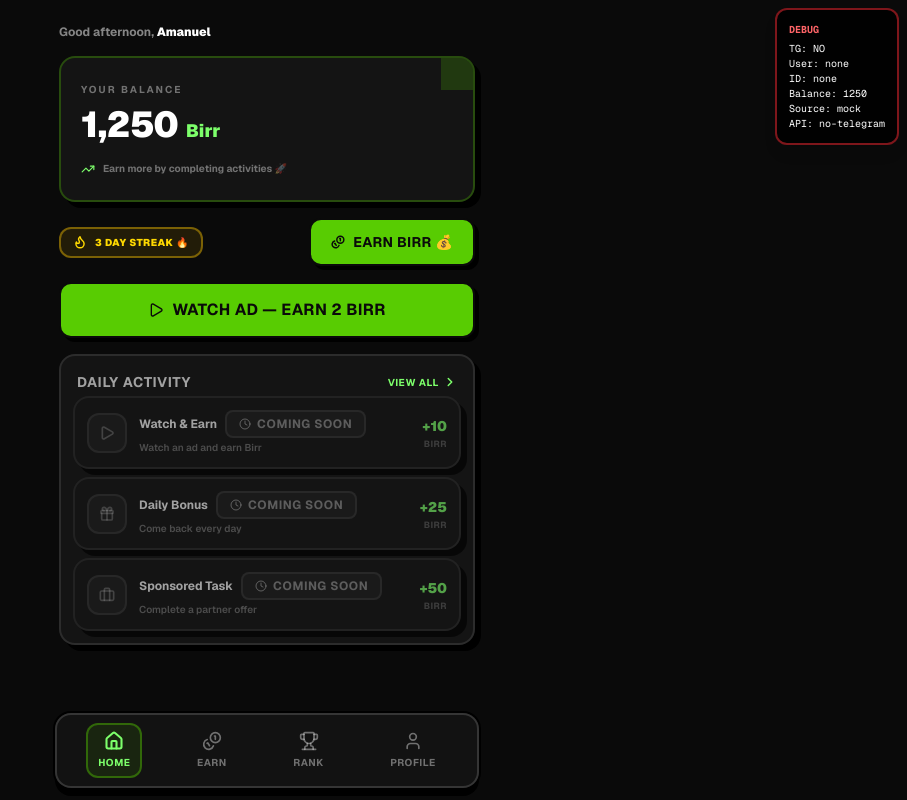
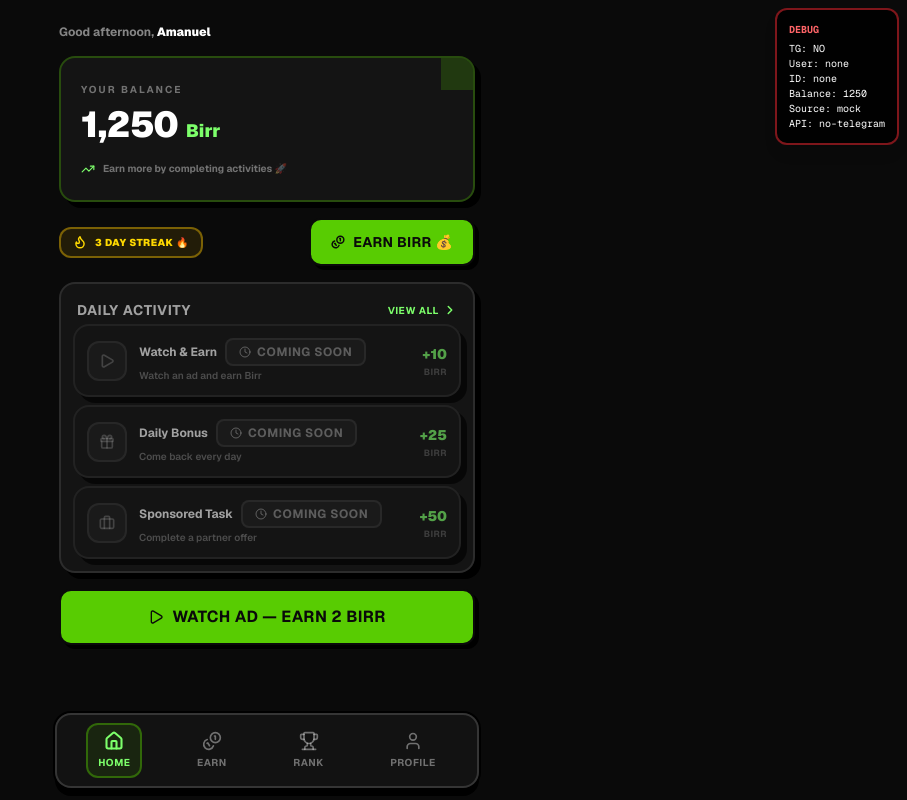
Before and after one commit to AmanuelCrafts/birrly, a Next.js app: page / in a window 1280 px wide. Shown: the whole page, without its empty margins (373-1280 px from the left). Built offline with nearby package versions, Linux system fonts and the light colour scheme.

Commit message:
fix: move Watch Ad button below Daily Activity

```diff
--- a/src/components/sections/HomeSection.tsx
+++ b/src/components/sections/HomeSection.tsx
@@ -44,15 +44,15 @@ export function HomeSection({ user, onEarnClick, onTaskClick }: HomeSectionProps
       </div>
 
       <div className="px-4">
-        <WatchAdButton />
-      </div>
-
-      <div className="px-4">
         <DailyActivity
           onTaskClick={onTaskClick}
           onViewAll={onEarnClick}
         />
       </div>
+
+      <div className="px-4">
+        <WatchAdButton />
+      </div>
     </div>
   );
 }
```
